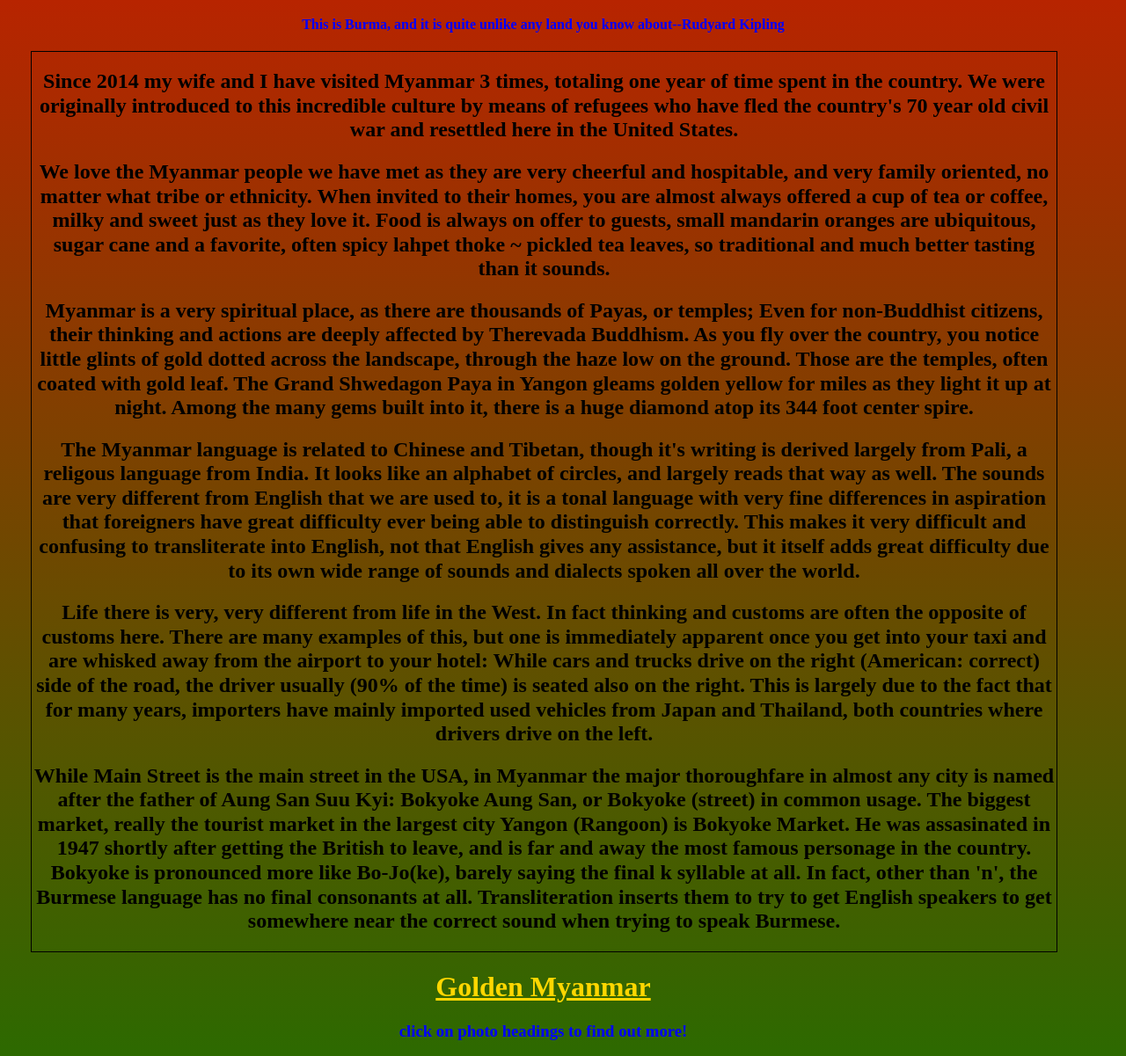
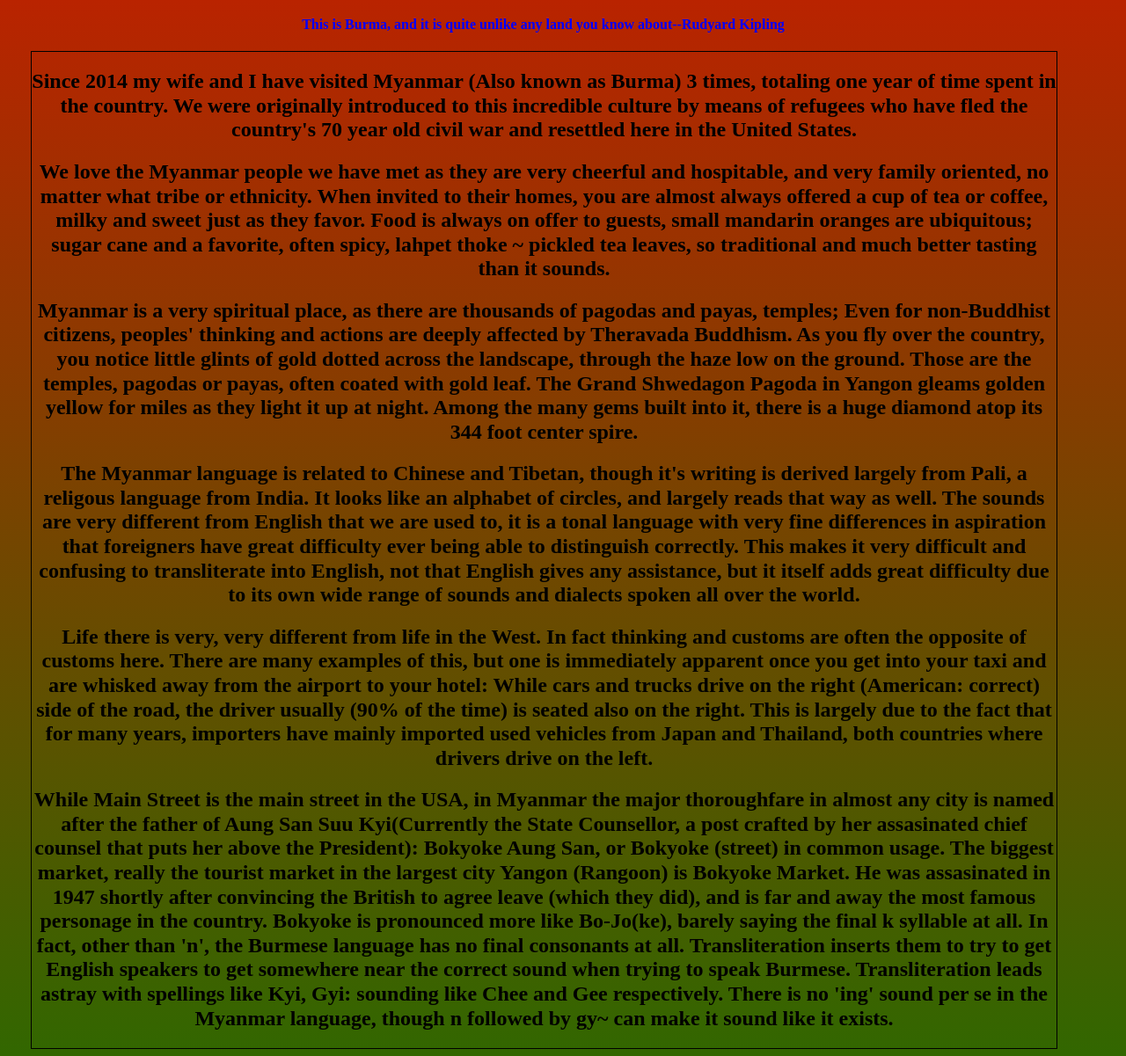
Before and after one commit to mpzettl/html-me-something, a plain HTML site: page index.html in a window 1280 px wide. Shown: the part 621-1822 px from the top of the page at 88% size. Drawn offline with Linux system fonts and the light colour scheme; a script that the page names is missing.

Commit message:
text changes

```diff
--- a/index.html
+++ b/index.html
@@ -19,12 +19,12 @@
             <div id = "wrapper">
 
 
-                <p><h2>Since 2014 my wife and I have visited Myanmar 3 times, totaling one year of time spent in the country. We were originally introduced to this incredible culture by means of refugees who have fled the country's 70 year old civil war and resettled here in the United States.</h2></p>
+                <p><h2>Since 2014 my wife and I have visited Myanmar (Also known as Burma) 3 times, totaling one year of time spent in the country. We were originally introduced to this incredible culture by means of refugees who have fled the country's 70 year old civil war and resettled here in the United States.</h2></p>
 
-                <p><h2>We love the Myanmar people we have met as they are very cheerful and hospitable, and very family oriented, no matter what tribe or ethnicity. When invited to their homes, you are almost always offered a cup of tea or coffee, milky and sweet just as they love it. Food is always on offer to guests, small mandarin oranges are ubiquitous, sugar cane and a favorite, often spicy lahpet thoke ~ pickled tea leaves, so traditional and much better tasting than it sounds.</h2></p>
+                <p><h2>We love the Myanmar people we have met as they are very cheerful and hospitable, and very family oriented, no matter what tribe or ethnicity. When invited to their homes, you are almost always offered a cup of tea or coffee, milky and sweet just as they favor. Food is always on offer to guests, small mandarin oranges are ubiquitous; sugar cane and a favorite, often spicy, lahpet thoke ~ pickled tea leaves, so traditional and much better tasting than it sounds.</h2></p>
 
-                <p><h2>Myanmar is a very spiritual place, as there are thousands of Payas, or temples; Even for non-Buddhist citizens, their thinking and actions are deeply affected by Therevada Buddhism.
-                    As you fly over the country, you notice little glints of gold dotted across the landscape, through the haze low on the ground. Those are the temples, often coated with gold leaf. The Grand Shwedagon Paya in Yangon gleams golden yellow for miles as they light it up at night. Among the many gems built into it, there is a huge diamond atop its 344 foot center spire.
+                <p><h2>Myanmar is a very spiritual place, as there are thousands of pagodas and payas, temples; Even for non-Buddhist citizens, peoples' thinking and actions are deeply affected by Theravada Buddhism.
+                    As you fly over the country, you notice little glints of gold dotted across the landscape, through the haze low on the ground. Those are the temples, pagodas or payas, often coated with gold leaf. The Grand Shwedagon Pagoda in Yangon gleams golden yellow for miles as they light it up at night. Among the many gems built into it, there is a huge diamond atop its 344 foot center spire.
                 </h2></p>
 
                 <p><h2>The Myanmar language is related to Chinese and Tibetan, though it's writing is derived largely from Pali, a religous language from India. It looks like an alphabet of circles, and largely reads that way as well.
@@ -38,9 +38,9 @@
                     There are many examples of this, but one is immediately apparent once you get into your taxi and are whisked away from the airport to your hotel: While cars and trucks drive on the right (American: correct) side of the road, the driver usually (90% of the time) is seated also on the right. This is largely due to the fact that for many years, importers have mainly imported used vehicles from Japan and Thailand, both countries where drivers drive on the left.
 
                 </h2></p>
-                <p><h2>While Main Street is the main street in the USA, in Myanmar the major thoroughfare in almost any city is named after the father of Aung San Suu Kyi: Bokyoke Aung San, or Bokyoke (street) in common usage.
-                    The biggest market, really the tourist market in the largest city Yangon (Rangoon) is Bokyoke Market. He was assasinated in 1947 shortly after getting the British to leave, and is far and away the most famous personage in the country.
-                    Bokyoke is pronounced more like Bo-Jo(ke), barely saying the final k syllable at all. In fact, other than 'n', the Burmese language has no final consonants at all. Transliteration inserts them to try to get English speakers to get somewhere near the correct sound when trying to speak Burmese.
+                <p><h2>While Main Street is the main street in the USA, in Myanmar the major thoroughfare in almost any city is named after the father of Aung San Suu Kyi(Currently the State Counsellor, a post crafted by her assasinated chief counsel that puts her above the President): Bokyoke Aung San, or Bokyoke (street) in common usage.
+                    The biggest market, really the tourist market in the largest city Yangon (Rangoon) is Bokyoke Market. He was assasinated in 1947 shortly after convincing the British to agree leave (which they did), and is far and away the most famous personage in the country.
+                    Bokyoke is pronounced more like Bo-Jo(ke), barely saying the final k syllable at all. In fact, other than 'n', the Burmese language has no final consonants at all. Transliteration inserts them to try to get English speakers to get somewhere near the correct sound when trying to speak Burmese. Transliteration leads astray with spellings like Kyi, Gyi: sounding like Chee and Gee respectively. There is no 'ing' sound per se in the Myanmar language, though n followed by gy~ can make it sound like it exists.
 
                 </h2></p>
 
```
